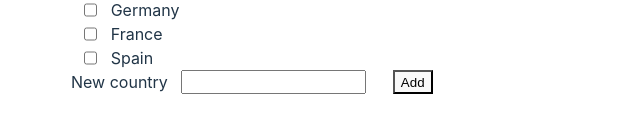
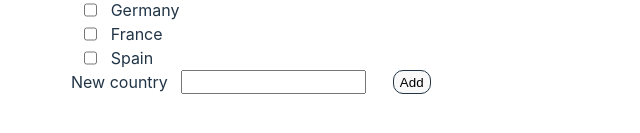
Before and after one commit to LuYujin9/challenge0112, a React (Vite) app: page / in a window 1280 px wide. Shown: the part 367-500 px from the top of the page, without its empty margins (319-959 px from the left). Built offline with nearby package versions, Linux system fonts and the light colour scheme.

Commit message:
styled the button so it is clear in light mode

```diff
--- a/src/index.css
+++ b/src/index.css
@@ -45,6 +45,9 @@ h1 {
 
 button {
   margin: 0 1em;
+  background-color: gray;
+  border: 1px solid #213547;
+  border-radius: 10px;
 }
 button:hover {
   border-color: #646cff;
```
